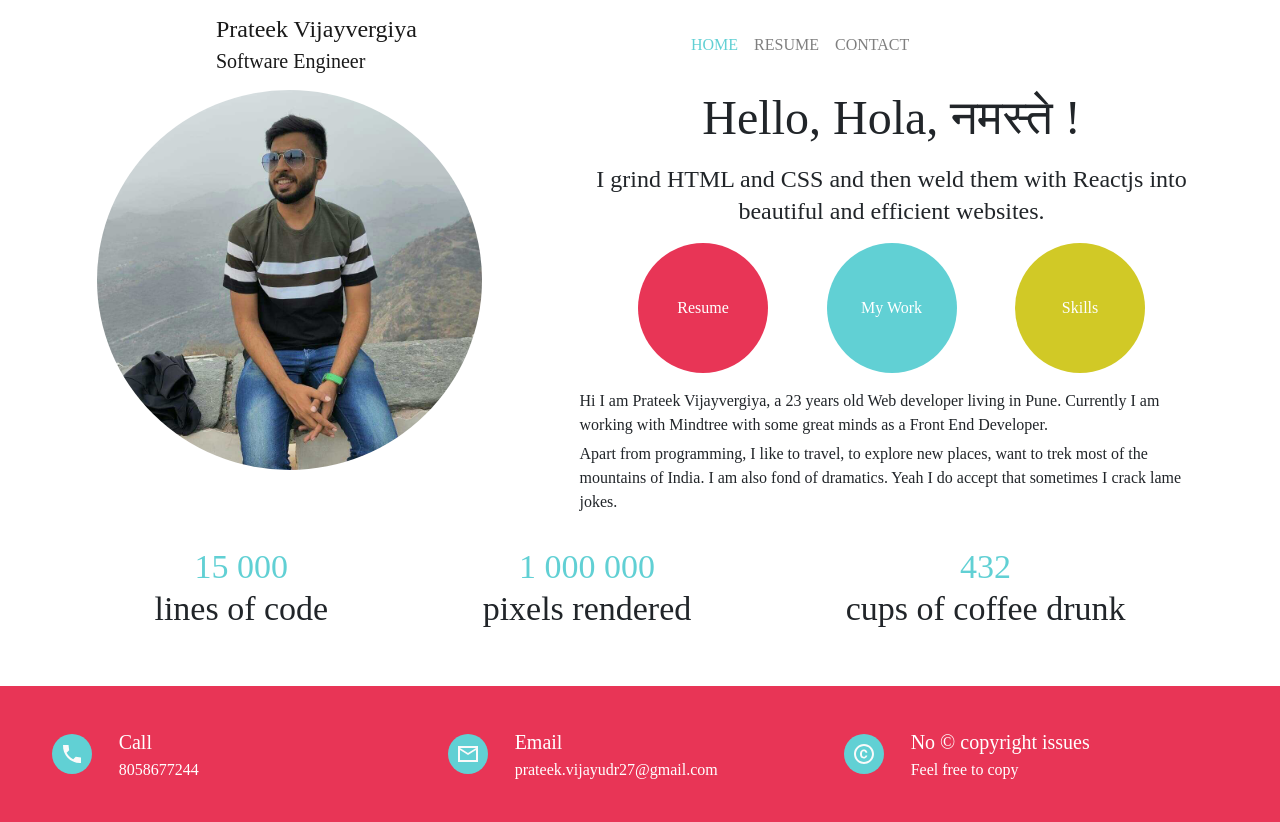
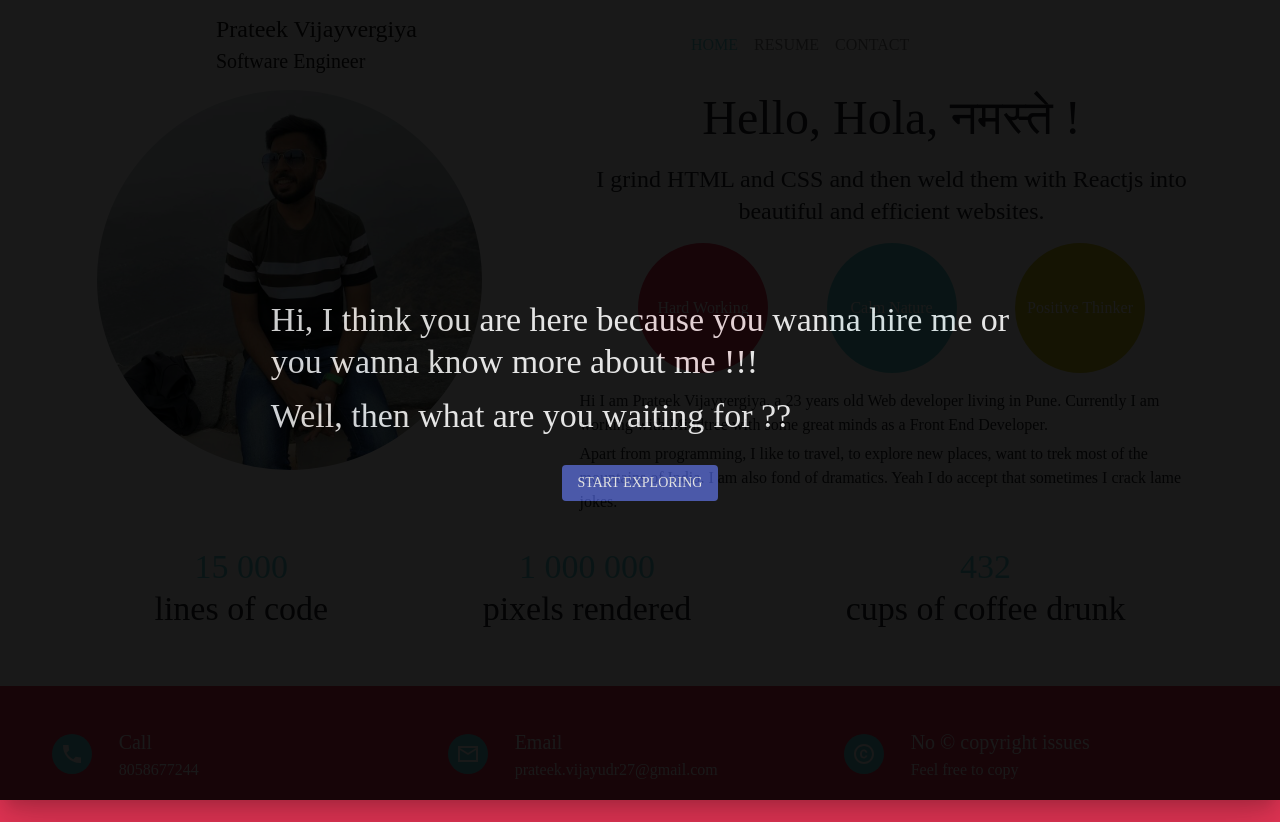
Before and after one commit to prateekvijayvergiya/prateekvijayvergiya.github.io, a Next.js app: page / in a window 1280 px wide. Built offline with nearby package versions, Linux system fonts and the light colour scheme.

Commit message:
Greeting componet added

```diff
--- a/components/common/roundedTextArea/index.js
+++ b/components/common/roundedTextArea/index.js
@@ -20,7 +20,6 @@ const useStyles = makeStyles((theme) => ({
     display: 'block',
     overflow: 'hidden',
     color: 'white',
-    cursor: 'pointer',
     display: 'flex',
     justifyContent: 'center',
     alignItems: 'center',
--- a/components/contact/index.js
+++ b/components/contact/index.js
@@ -59,7 +59,9 @@ const Contact = () => {
       </Grid>
       <Grid container justify={'center'} direction={'column'} alignItems={'center'}>
         <Grid item>
-          Made with ❤️ and handle with 😷 by <Link target='_blank' className={classes.icon} href={'https://github.com/prateekvijayvergiya/'}>Prateek Vijayvergiya aka prateekvijayvergiya</Link>
+          <Typography>
+            Made with ❤️ and handle with 😷 care by <Link target='_blank' className={classes.icon} href={'https://github.com/prateekvijayvergiya/'}>Prateek Vijayvergiya aka prateekvijayvergiya</Link>
+          </Typography>
         </Grid>
       </Grid>
     </Box>
--- a/components/home/index.js
+++ b/components/home/index.js
@@ -29,13 +29,13 @@ const HomePage = () => {
           </Grid>
           <Grid item container justify="space-evenly" alignItems="center">
             <Grid item align='center'>
-              <RoundedTextArea text={'Resume'} backgroundColor={'#e83556'} />
+              <RoundedTextArea text={'Hard Working'} backgroundColor={'#e83556'} />
             </Grid>
             <Grid item align='center'>
-              <RoundedTextArea text={'My Work'} backgroundColor={'#61d0d4'} />
+              <RoundedTextArea text={'Calm Nature'} backgroundColor={'#61d0d4'} />
             </Grid>
             <Grid item align='center'>
-              <RoundedTextArea text={'Skills'} backgroundColor={'#d1c926'} />
+              <RoundedTextArea text={'Positive Thinker'} backgroundColor={'#d1c926'} />
             </Grid>
           </Grid>
           <Grid item>
--- a/components/welcome/index.js
+++ b/components/welcome/index.js
@@ -1,19 +1,50 @@
 import React from 'react'
 import Dialog from '@material-ui/core/Dialog'
+import { makeStyles } from '@material-ui/core/styles'
 import DialogContent from '@material-ui/core/DialogContent'
 import DialogContentText from '@material-ui/core/DialogContentText'
+import Button from '@material-ui/core/Button'
+import { Grid, Typography } from '@material-ui/core'
 
-const WelcomeGreetings = ({canShowGreeting}) => {
-  console.log(canShowGreeting)
+const WelcomeGreetings = ({ canShowGreeting, setCanShowGreeting}) => {
+  const classes = useStyles()
   return (
     <Dialog open={canShowGreeting} fullScreen>
-      <DialogContent>
+      <DialogContent className={classes.container}>
         <DialogContentText>
-          Hello
-          </DialogContentText>
+          <Grid container direction={'column'} spacing={2} alignItems={'center'} justify="center">
+            <Grid item className={classes.textContainer}>
+              <Typography variant={'h4'} color='initial'>
+                Hi, I think you are here because you wanna hire me or
+              </Typography>
+              <Typography variant={'h4'} gutterBottom>
+                you wanna know more about me !!!
+              </Typography>
+              <Typography variant={'h4'} gutterBottom>
+                Well, then what are you waiting for ??
+              </Typography>
+            </Grid>
+            <Grid item align='center'>
+              <Button variant="contained" color="primary" onClick={() => setCanShowGreeting(false)}>
+                start exploring
+              </Button>
+            </Grid>
+          </Grid>
+        </DialogContentText>
       </DialogContent>
     </Dialog>
   )
 }
 
+const useStyles = makeStyles(() => ({
+  container: {
+    display: 'flex',
+    justifyContent: 'center',
+    alignItems: 'center'
+  },
+  textContainer: {
+    color: 'white'
+  }
+}))
+
 export default WelcomeGreetings
--- a/pages/index.js
+++ b/pages/index.js
@@ -27,7 +27,7 @@ export default function Home() {
 
   return (
     <Fragment>
-      {/* <WelcomeGreetings {...{ canShowGreeting }} /> */}
+      <WelcomeGreetings {...{ canShowGreeting, setCanShowGreeting }} />
       <div id='navBar'>
         <NavBar {...{ setCurrentPage, currentPage }} />
       </div>
```
